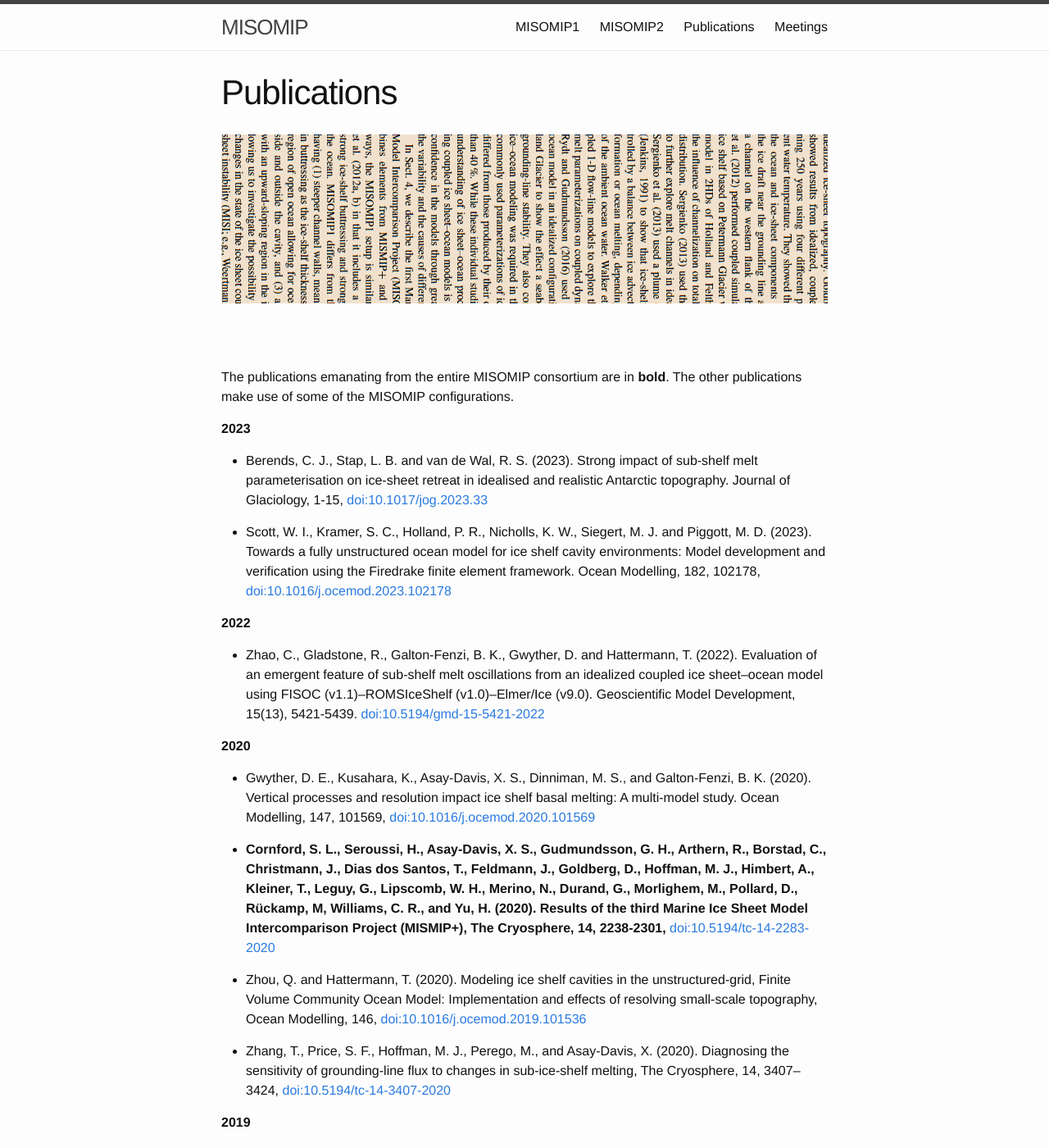
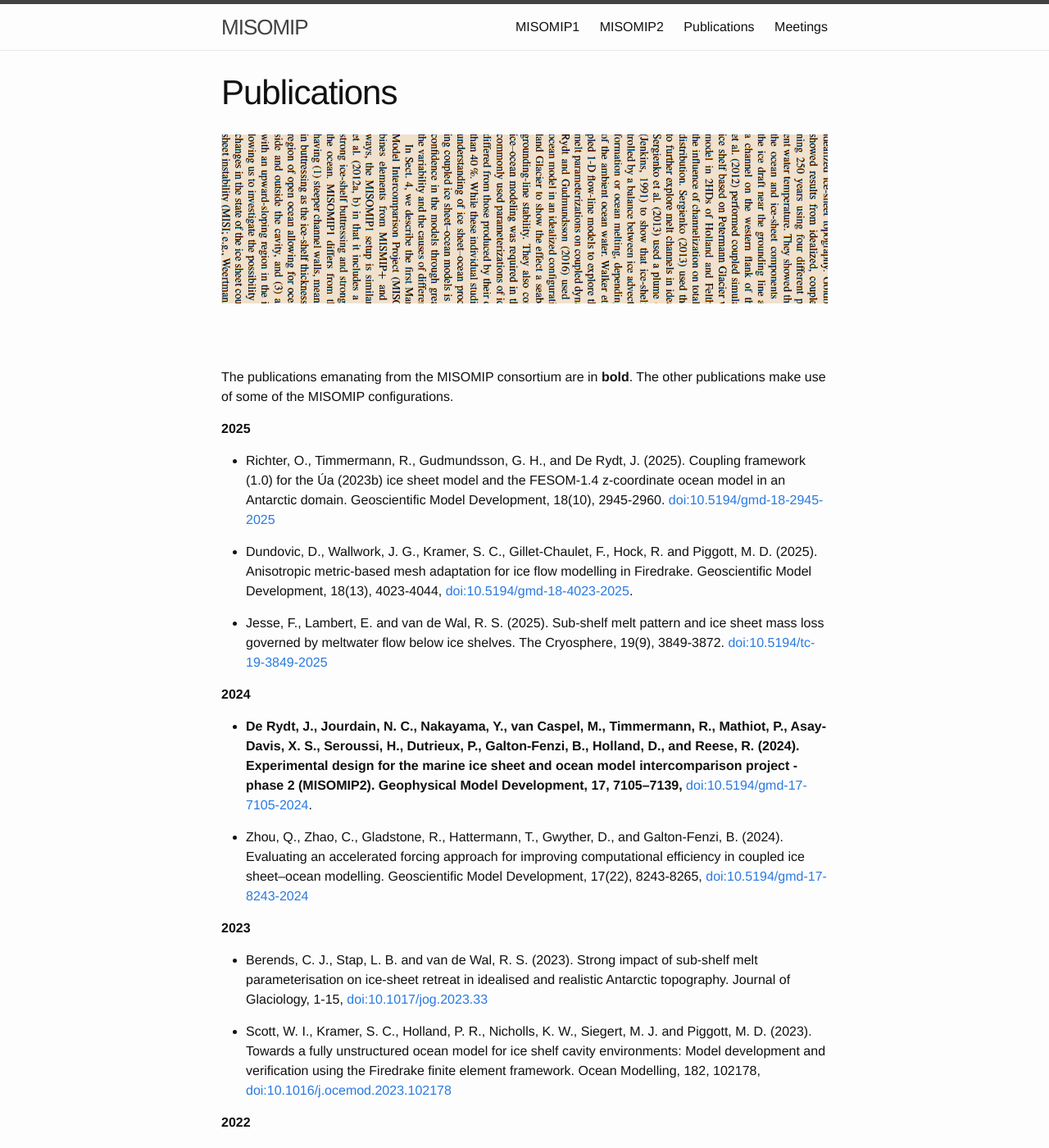
Before and after one commit to misomip/misomip.github.io, a Jekyll site: the page built from publications.md, in a window 1280 px wide and 1400 px high. Shown: the whole window at 82% size. Built offline with Jekyll 4.4.1, drawn with Linux system fonts in a browser that asks for light colours.

Commit message:
update references

```diff
--- a/publications.md
+++ b/publications.md
@@ -12,7 +12,21 @@ permalink: /publications/
 
 <br>
 
-The publications emanating from the entire MISOMIP consortium are in **bold**. The other publications make use of some of the MISOMIP configurations.
+The publications emanating from the MISOMIP consortium are in **bold**. The other publications make use of some of the MISOMIP configurations.
+
+**2025**
+
+* Richter, O., Timmermann, R., Gudmundsson, G. H., and De Rydt, J. (2025). Coupling framework (1.0) for the Úa (2023b) ice sheet model and the FESOM-1.4 z-coordinate ocean model in an Antarctic domain. Geoscientific Model Development, 18(10), 2945-2960. [doi:10.5194/gmd-18-2945-2025](https://doi.org/10.5194/gmd-18-2945-2025)
+
+* Dundovic, D., Wallwork, J. G., Kramer, S. C., Gillet-Chaulet, F., Hock, R. and Piggott, M. D. (2025). Anisotropic metric-based mesh adaptation for ice flow modelling in Firedrake. Geoscientific Model Development, 18(13), 4023-4044, [doi:10.5194/gmd-18-4023-2025](https://doi.org/10.5194/gmd-18-4023-2025).
+
+* Jesse, F., Lambert, E. and van de Wal, R. S. (2025). Sub-shelf melt pattern and ice sheet mass loss governed by meltwater flow below ice shelves. The Cryosphere, 19(9), 3849-3872. [doi:10.5194/tc-19-3849-2025](https://doi.org/10.5194/tc-19-3849-2025)
+
+**2024**
+
+* **De Rydt, J., Jourdain, N. C., Nakayama, Y., van Caspel, M., Timmermann, R., Mathiot, P., Asay-Davis, X. S., Seroussi, H., Dutrieux, P., Galton-Fenzi, B., Holland, D., and Reese, R. (2024). Experimental design for the marine ice sheet and ocean model intercomparison project - phase 2 (MISOMIP2). Geophysical Model Development, 17, 7105–7139,** [doi:10.5194/gmd-17-7105-2024](https://doi.org/10.5194/gmd-17-7105-2024).
+
+* Zhou, Q., Zhao, C., Gladstone, R., Hattermann, T., Gwyther, D., and Galton-Fenzi, B. (2024). Evaluating an accelerated forcing approach for improving computational efficiency in coupled ice sheet–ocean modelling. Geoscientific Model Development, 17(22), 8243-8265, [doi:10.5194/gmd-17-8243-2024](https://doi.org/10.5194/gmd-17-8243-2024)
 
 **2023**
 
```
Also changed, not shown: misomip2.md (+1 -1 lines).
